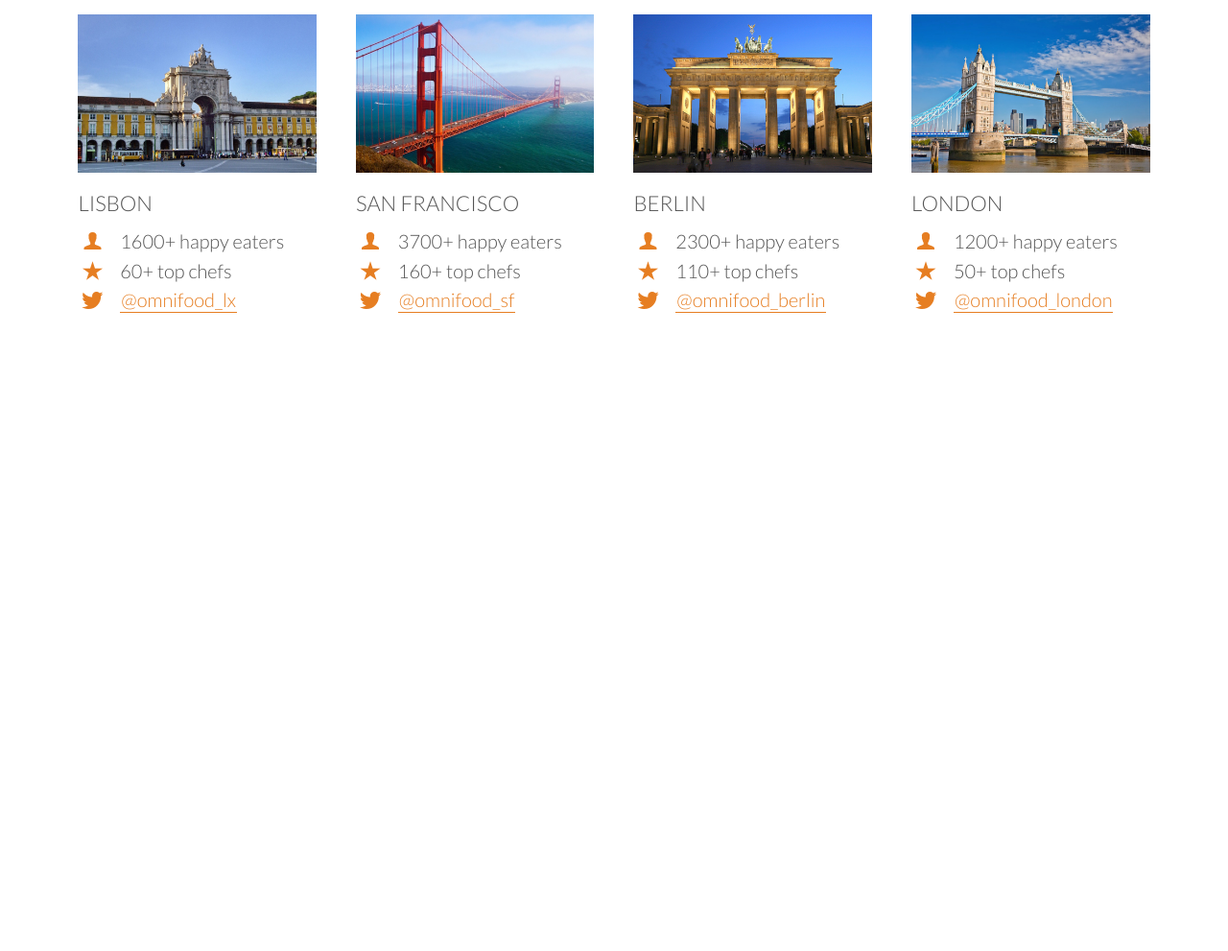
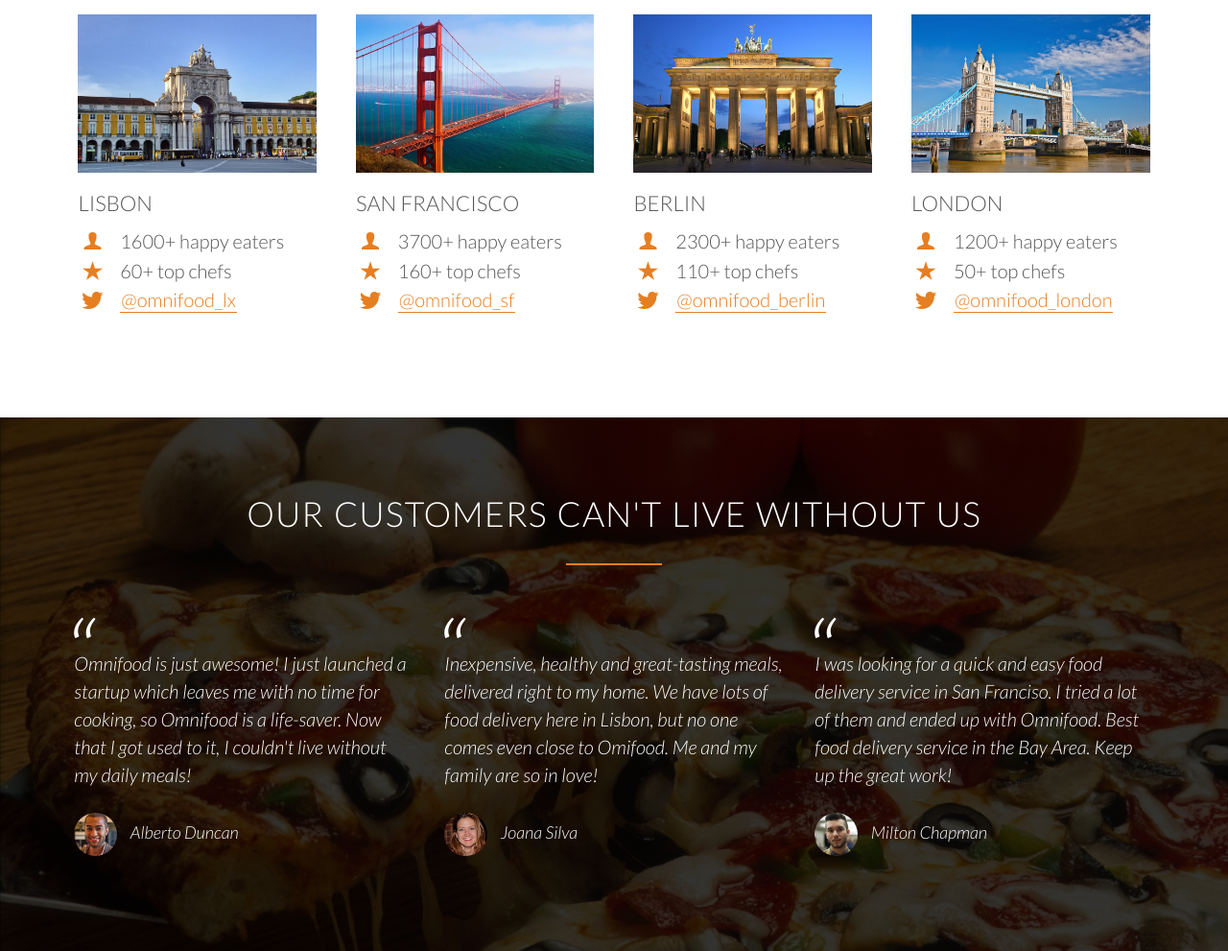
Before and after one commit to Pedjon/omnifood, a plain HTML site: page index.html in a window 1280 px wide. Shown: the part 2930-3921 px from the top of the page at 96% size. Before the commit the page ends 3365 px from the top, so only its background shows below. Drawn offline with Linux system fonts and the light colour scheme; files whose address does not match are found by name.

Commit message:
Finishes the implementation of the testimonials section

```diff
--- a/index.html
+++ b/index.html
@@ -230,6 +230,32 @@
                 </div>
             </div>
         </section>
+
+        <section class="section-testimonials">
+            <div class="row">
+                <h2>Our customers can't live without us</h2>
+            </div>
+            <div class="row">
+                <div class="col span-1-of-3">
+                    <blockquote>
+                        Omnifood is just awesome! I just launched a startup which leaves me with no time for cooking, so Omnifood is a life-saver. Now that I got used to it, I couldn't live without my daily meals!
+                        <cite><img src="resources/img/customer-1.jpg"> Alberto Duncan</cite>
+                    </blockquote>
+                </div>
+                <div class="col span-1-of-3">
+                    <blockquote>
+                        Inexpensive, healthy and great-tasting meals, delivered right to my home. We have lots of food delivery here in Lisbon, but no one comes even close to Omifood. Me and my family are so in love!
+                        <cite><img src="resources/img/customer-2.jpg"> Joana Silva</cite>
+                    </blockquote>
+                </div>
+                <div class="col span-1-of-3">
+                    <blockquote>
+                        I was looking for a quick and easy food delivery service in San Franciso. I tried a lot of them and ended up with Omnifood. Best food delivery service in the Bay Area. Keep up the great work!
+                        <cite><img src="resources/img/customer-3.jpg"> Milton Chapman</cite>
+                    </blockquote>
+                </div>
+            </div>
+        </section>
     </body>
 </html>
 
--- a/resources/css/style.css
+++ b/resources/css/style.css
@@ -191,6 +191,7 @@ header {
     background-size: cover;
     background-position: center;
     height: 100vh;
+    background-attachment: fixed;
 }
 
 .hero-text-box {
@@ -351,3 +352,45 @@ header {
 .city-feature {
     margin-bottom: 5px;
 }
+
+/* --------------------------------------- */
+/* TESTIMONIALS */
+/* --------------------------------------- */
+
+.section-testimonials {
+    background-image: linear-gradient(rgba(0, 0, 0, 0.8), rgba(0, 0, 0, 0.8)), url(img/back-customers.jpg);
+    background-size: cover;
+    color: white;
+    background-attachment: fixed;
+}
+
+blockquote {
+    padding: 2%;
+    font-style: italic;
+    line-height: 145%;
+    position: relative;
+    margin-top: 40px;
+}
+
+blockquote:before {
+    content: "\201C";
+    font-size: 500%;
+    display: block;
+    position: absolute;
+    top: -5px;
+    left: -3px;
+}
+
+
+cite {
+    font-size: 90%;
+    margin-top: 25px;
+    display: block;
+}
+
+cite img {
+    height: 45px;
+    border-radius: 50%;
+    margin-right: 10px;
+    vertical-align: middle;
+}
```
Also changed, not shown: resources/css/img/back-customers.jpg (renamed from resources/img/back-customers.jpg).
